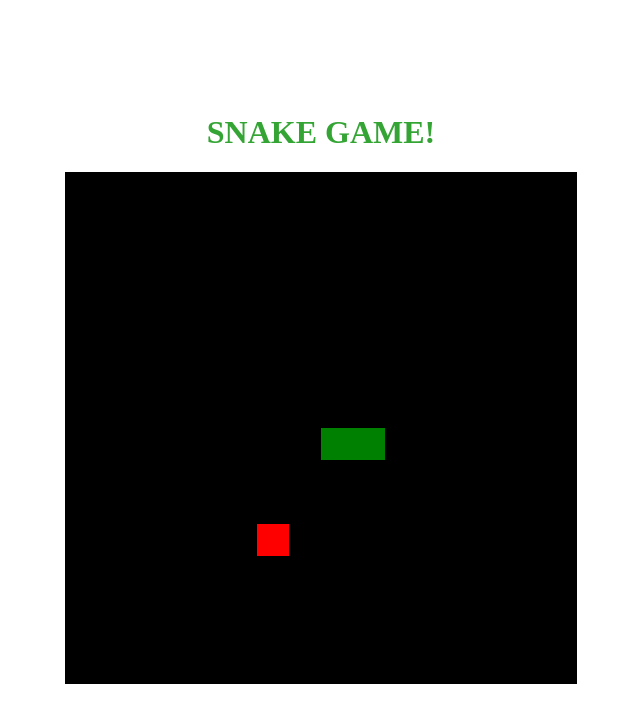
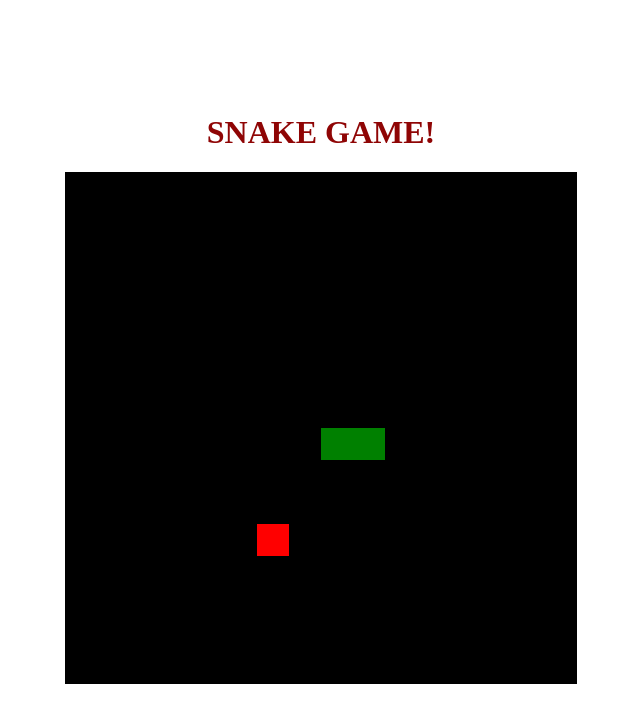
Before and after one commit to ElizabethNetto/Jogo-da-Cobrinha, a plain HTML site: page index.html in a window 1280 px wide. Shown: the whole page, without its empty margins (295-935 px from the left). Drawn offline with Linux system fonts and the light colour scheme.

Commit message:
colocando estilo

```diff
--- a/index.html
+++ b/index.html
@@ -4,9 +4,9 @@
         <meta charset="UTF-8">
         <meta name="viewport" content="width=device-width, initial-scale=1.0">
         <meta http-equiv="X-UA-Compatible" content="ie-edge">
+        <title>Snake Game</title>
         <link rel="stylesheet" href="/style.css">
         <script defer src="script.js"></script>
-        <title>Snake Game</title>
     </head>
     <body>
         <h1>SNAKE GAME!</h1>
--- a/style.css
+++ b/style.css
@@ -5,6 +5,6 @@ body{
     flex-direction: column;
     justify-content: center;
     align-items: center;
-    background-color:white;
-    color: rgb(52, 165, 52);
+    background-color: white;
+    color: rgb(143, 5, 5);
 }
```
